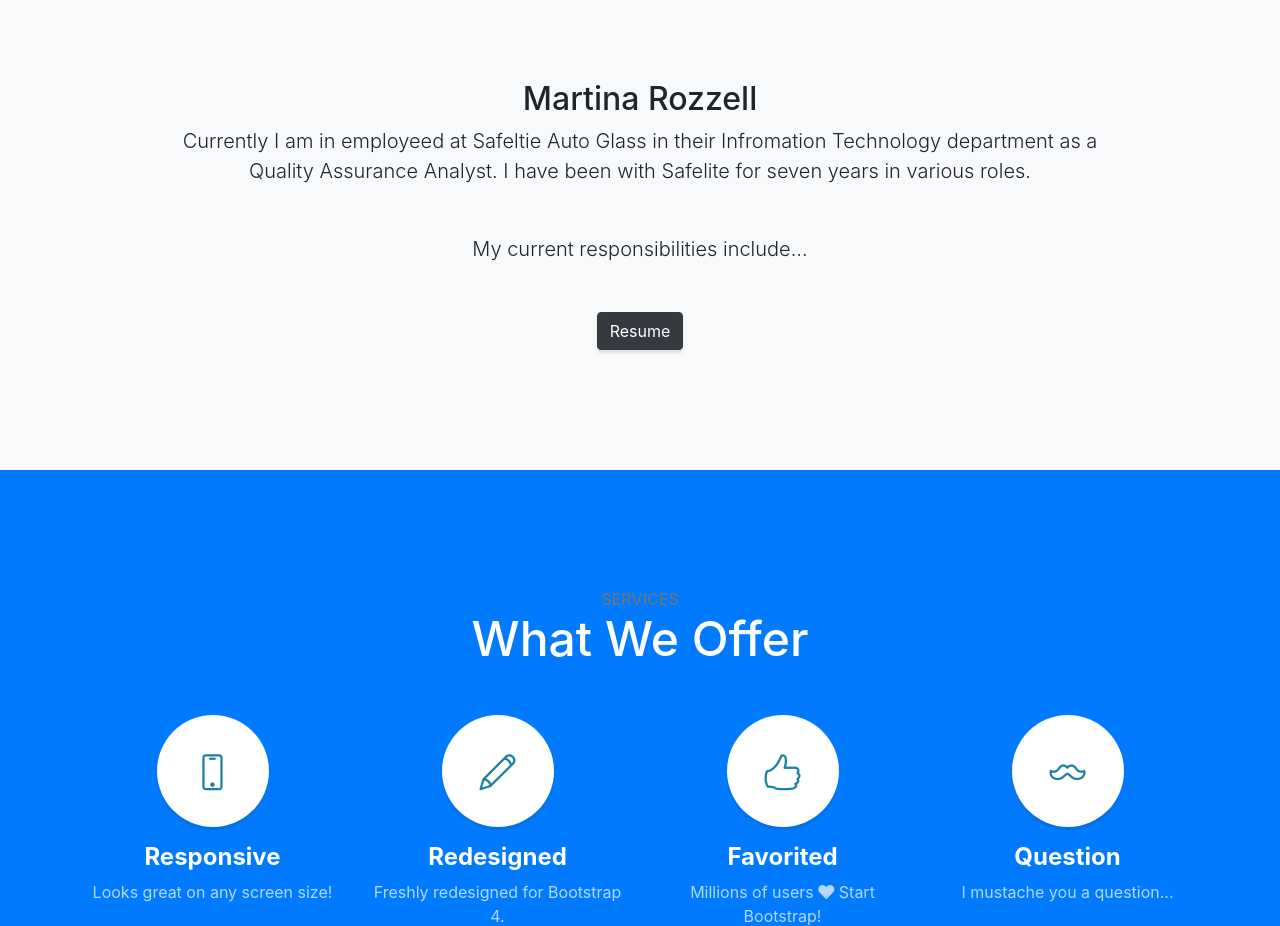
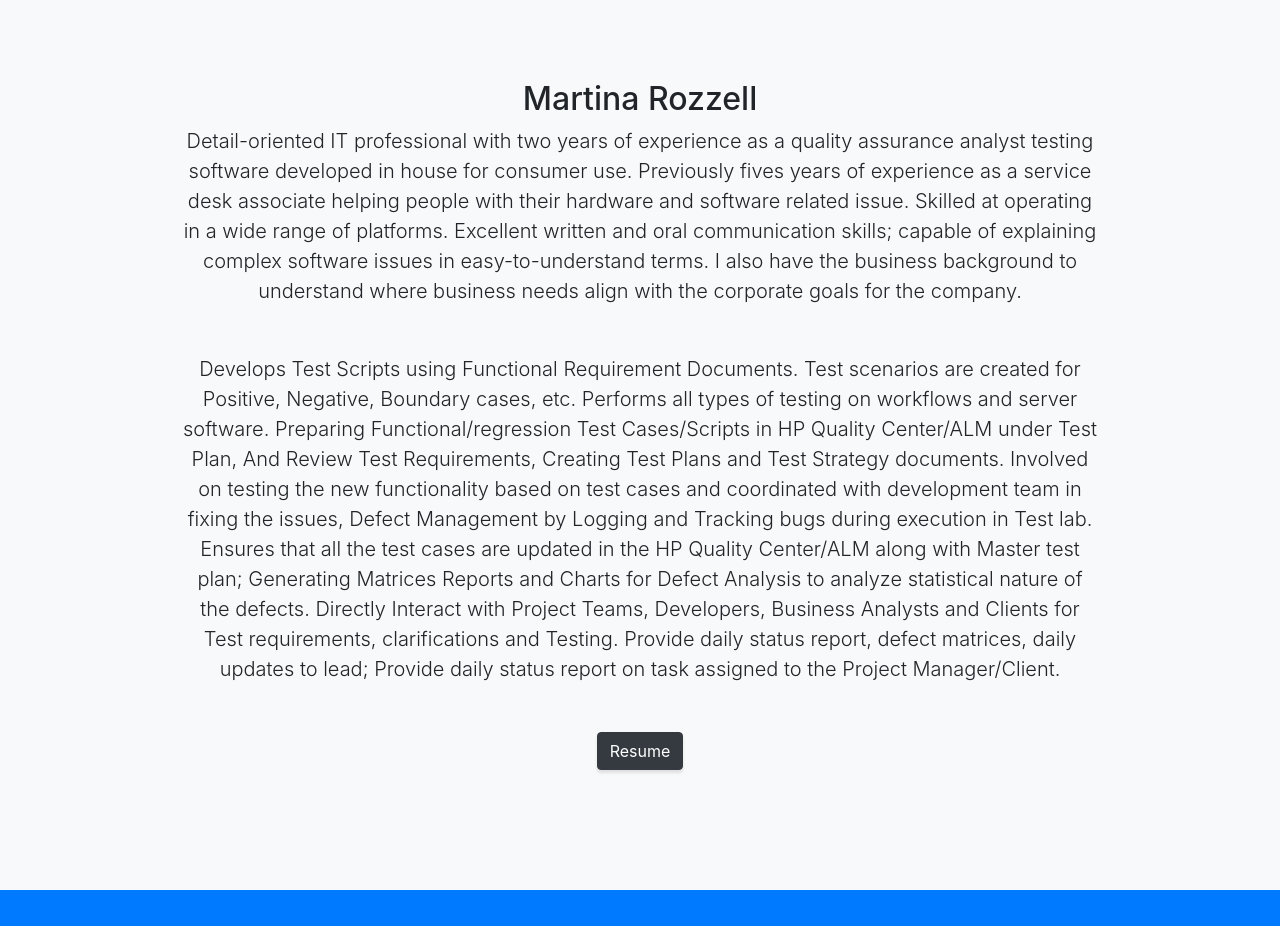
Before and after one commit to rozzel03/rozzel03.github.io, a website with bundled scripts: page index.html in a window 1280 px wide. Shown: the part 840-1766 px from the top of the page. Built offline with nearby package versions, Linux system fonts and the light colour scheme.

Commit message:
file updates

```diff
--- a/index.html
+++ b/index.html
@@ -70,9 +70,15 @@
       <div class="row">
         <div class="col-lg-10 mx-auto">
           <h2>Martina Rozzell</h2>
-          <p class="lead mb-5">Currently I am in employeed at Safeltie Auto Glass in their Infromation Technology department as a Quality Assurance Analyst. I have been with Safelite for seven years in various roles.</p>
-          <p class="lead mb-5">My current responsibilities include...</p>
-          <a class="btn btn-dark btn-xl js-scroll-trigger" <a download href="Resume.docx">Resume</a>
+          <p class="lead mb-5">Detail-oriented IT professional with two years of experience as a quality assurance analyst testing software developed in house for consumer use. Previously fives years of experience as a service desk associate helping people with their hardware and software related issue.  Skilled at operating in a wide range of platforms. Excellent written and oral communication skills; capable of explaining complex software issues in easy-to-understand terms. I also have the business background to understand where business needs align with the corporate goals for the company.</p>
+          <p class="lead mb-5">Develops Test Scripts using Functional Requirement Documents.
+                                Test scenarios are created for Positive, Negative, Boundary cases, etc. Performs all types of testing on workflows and server software.
+                                Preparing Functional/regression
+                                Test Cases/Scripts in HP Quality Center/ALM under Test Plan, And Review Test Requirements, Creating Test Plans and Test Strategy documents.
+                                Involved on testing the new functionality based on test cases and coordinated with development team in fixing the issues, Defect Management by Logging and Tracking bugs during execution in Test lab.
+                                Ensures that all the test cases are updated in the HP Quality Center/ALM along with Master test plan; Generating Matrices Reports and Charts for Defect Analysis to analyze statistical nature of the defects.
+                                Directly Interact with Project Teams, Developers, Business Analysts and Clients for Test requirements, clarifications and Testing. Provide daily status report, defect matrices, daily updates to lead; Provide daily status report on task assigned to the Project Manager/Client.</p>
+          <a class="btn btn-dark btn-xl js-scroll-trigger" <a download href="Resume.pdf">Resume</a>
         </div>
       </div>
     </div>
```
Also changed, not shown: 2 other files.
